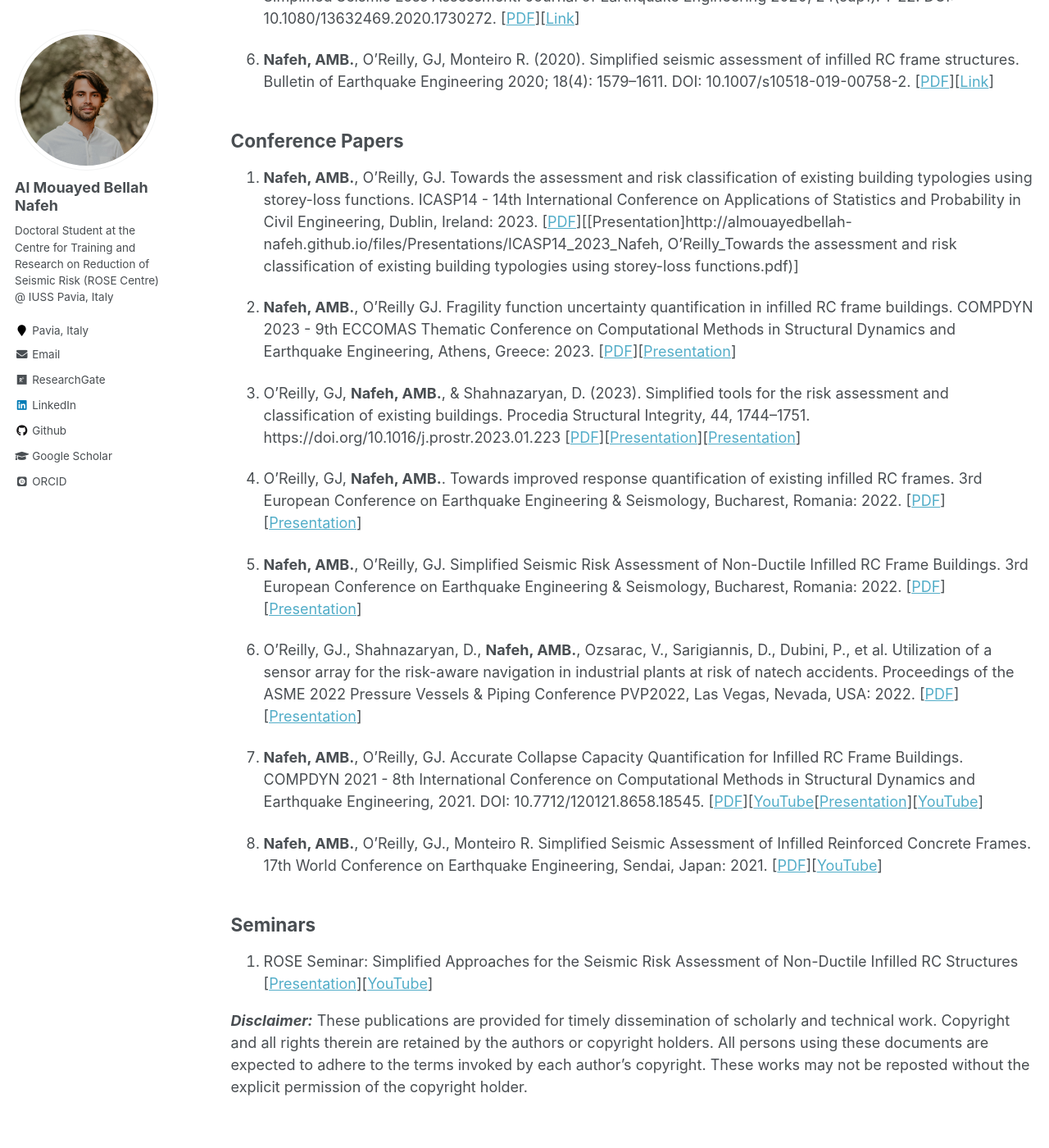
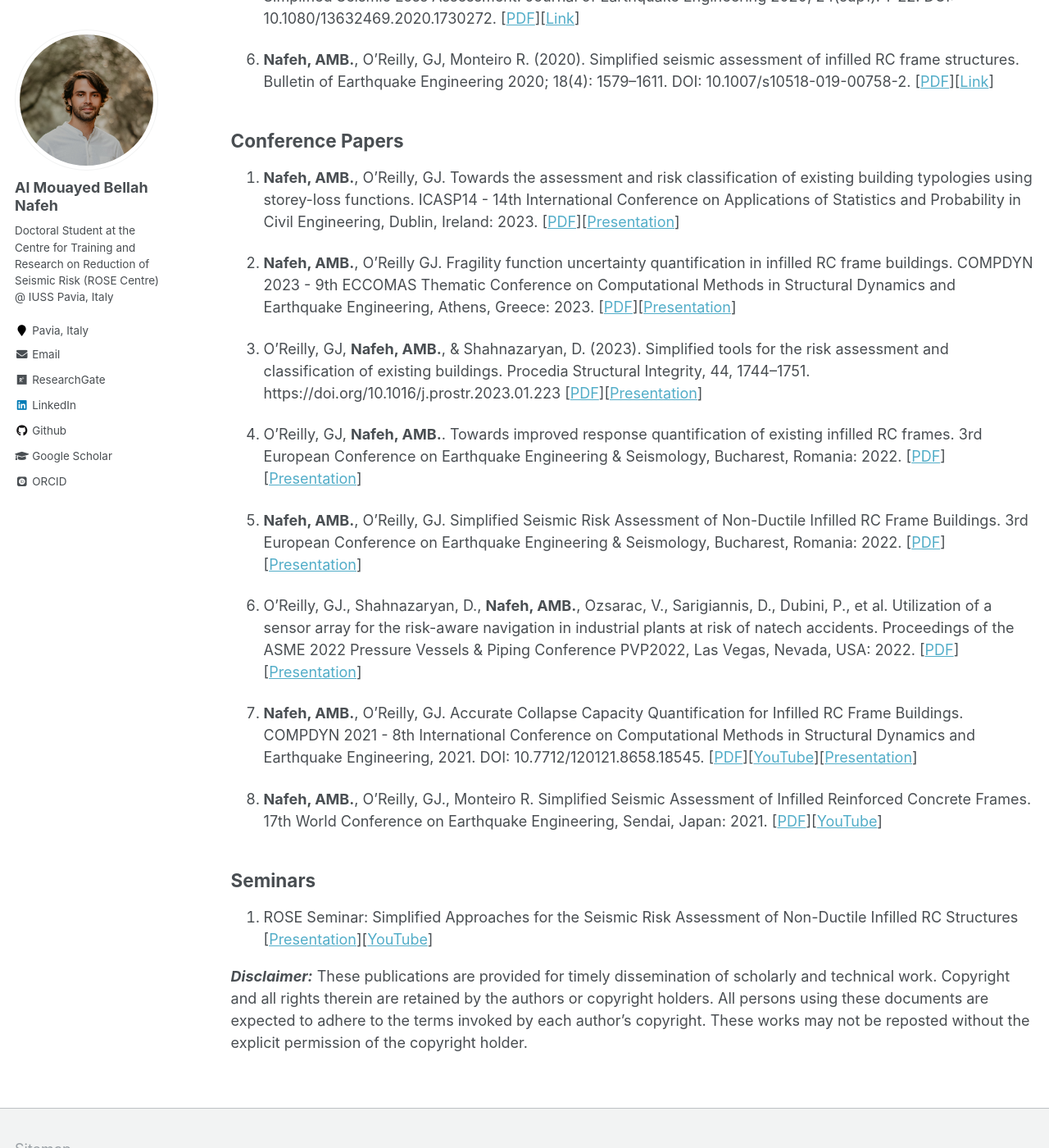
Before and after one commit to almouayedbellah-nafeh/almouayedbellah-nafeh.github.io, a Jekyll site: the page built from _pages/publications.md, in a window 1280 px wide and 1400 px high, scrolled down 699 px. Shown: the whole window at 82% size. Built offline with Jekyll 4.4.1, drawn with Linux system fonts in a browser that asks for light colours; some web fonts are replaced; part of the change alters nothing that is shown.

Commit message:
Update publications.md

```diff
--- a/_pages/publications.md
+++ b/_pages/publications.md
@@ -21,11 +21,11 @@ author_profile: true
 
 ## Conference Papers
 
-1. **Nafeh, AMB.**, O’Reilly, GJ. Towards the assessment and risk classification of existing building typologies using storey-loss functions. ICASP14 - 14th International Conference on Applications of Statistics and Probability in Civil Engineering, Dublin, Ireland: 2023. [[PDF](http://almouayedbellah-nafeh.github.io/files/Conference/2023_Nafeh, O'Reilly_Towards the assessment and risk classification of existing building typologies using storey-loss functions.pdf)][[Presentation]http://almouayedbellah-nafeh.github.io/files/Presentations/ICASP14_2023_Nafeh, O'Reilly_Towards the assessment and risk classification of existing building typologies using storey-loss functions.pdf)]
+1. **Nafeh, AMB.**, O’Reilly, GJ. Towards the assessment and risk classification of existing building typologies using storey-loss functions. ICASP14 - 14th International Conference on Applications of Statistics and Probability in Civil Engineering, Dublin, Ireland: 2023. [[PDF](http://almouayedbellah-nafeh.github.io/files/Conference/2023_Nafeh, O'Reilly_Towards the assessment and risk classification of existing building typologies using storey-loss functions.pdf)][[Presentation](http://almouayedbellah-nafeh.github.io/files/Presentations/ICASP14_2023_Nafeh, O'Reilly_Towards the assessment and risk classification of existing building typologies using storey-loss functions.pdf)]
 
 2. **Nafeh, AMB.**, O’Reilly GJ. Fragility function uncertainty quantification in infilled RC frame buildings. COMPDYN 2023 - 9th ECCOMAS Thematic Conference on Computational Methods in Structural Dynamics and Earthquake Engineering, Athens, Greece: 2023. [[PDF](http://almouayedbellah-nafeh.github.io/files/Conference/2023_Nafeh, O'Reilly_Fragility function uncertainty quantification in infilled RC frame buildings.pdf)][[Presentation](http://almouayedbellah-nafeh.github.io/files/Presentations/COMPDYN_2023_Nafeh, O'Reilly_Fragility function uncertainty quantification in infilled RC frame buildings.pdf)]
 
-3. O’Reilly, GJ, **Nafeh, AMB.**, & Shahnazaryan, D. (2023). Simplified tools for the risk assessment and classification of existing buildings. Procedia Structural Integrity, 44, 1744–1751. https://doi.org/10.1016/j.prostr.2023.01.223 [[PDF](http://almouayedbellah-nafeh.github.io/files/Journal/2023_O'Reilly et al_Simplified tools for the risk assessment and classification of existing buildings.pdf)][[Presentation](http://almouayedbellah-nafeh.github.io/files/Conference/2022_O'Reilly, Nafeh_Towards improved response quantification of existing infilled RC frames.pdf)][[Presentation](http://almouayedbellah-nafeh.github.io/files/Presentations/ANIDIS_2022_O'Reilly et al_Simplified tools for the risk assessment and classification of existing buildings.pdf)]
+3. O’Reilly, GJ, **Nafeh, AMB.**, & Shahnazaryan, D. (2023). Simplified tools for the risk assessment and classification of existing buildings. Procedia Structural Integrity, 44, 1744–1751. https://doi.org/10.1016/j.prostr.2023.01.223 [[PDF](http://almouayedbellah-nafeh.github.io/files/Journal/2023_O'Reilly et al_Simplified tools for the risk assessment and classification of existing buildings.pdf)][[Presentation](http://almouayedbellah-nafeh.github.io/files/Presentations/ANIDIS_2022_O'Reilly et al_Simplified tools for the risk assessment and classification of existing buildings.pdf)]
 
 4. O’Reilly, GJ, **Nafeh, AMB.**. Towards improved response quantification of existing infilled RC frames. 3rd European Conference on Earthquake Engineering & Seismology, Bucharest, Romania: 2022. [[PDF](http://almouayedbellah-nafeh.github.io/files/Conference/2022_O'Reilly, Nafeh_Towards improved response quantification of existing infilled RC frames.pdf)][[Presentation](http://almouayedbellah-nafeh.github.io/files/Presentations/3ECEES_2022_O'Reilly, Nafeh_Towards improved response quantification of existing infilled RC frames.pdf)]
 
@@ -33,12 +33,12 @@ author_profile: true
 
 6. O’Reilly, GJ., Shahnazaryan, D., **Nafeh, AMB.**, Ozsarac, V., Sarigiannis, D., Dubini, P., et al. Utilization of a sensor array for the risk-aware navigation in industrial plants at risk of natech accidents. Proceedings of the ASME 2022 Pressure Vessels & Piping Conference PVP2022, Las Vegas, Nevada, USA: 2022. [[PDF](http://almouayedbellah-nafeh.github.io/files/Conference/2022_O'Reilly et al_Utilization of a sensor array for the risk-aware navigation in industrial plants at risk of NaTech accidents.pdf)][[Presentation](http://almouayedbellah-nafeh.github.io/files/Presentations/ASME PVP_2022_O'Reilly et al_Utilisation of a sensor array for the risk-aware navigation in industrial plants at risk of NaTech accidents.pdf)]
 
-7. **Nafeh, AMB.**, O’Reilly, GJ. Accurate Collapse Capacity Quantification for Infilled RC Frame Buildings. COMPDYN 2021 - 8th International Conference on Computational Methods in Structural Dynamics and Earthquake Engineering, 2021. DOI: 10.7712/120121.8658.18545. [[PDF](http://almouayedbellah-nafeh.github.io/files/Conference/2021_Nafeh, O'Reilly_Accurate collapse capacity quantification for infilled RC frame buildings.pdf)][[YouTube](https://www.youtube.com/watch?v=2krVbWi2U9c&t=6s&ab_channel=ROSECentre)[[Presentation](http://almouayedbellah-nafeh.github.io/files/Conference/Presentations/COMPDYN_2021_Nafeh, O'Reilly_Accurate collapse capacity quantification for infilled RC frame buildings.pdf)][[YouTube](https://www.youtube.com/watch?v=2krVbWi2U9c&t=6s&ab_channel=ROSECentre)]
+7. **Nafeh, AMB.**, O’Reilly, GJ. Accurate Collapse Capacity Quantification for Infilled RC Frame Buildings. COMPDYN 2021 - 8th International Conference on Computational Methods in Structural Dynamics and Earthquake Engineering, 2021. DOI: 10.7712/120121.8658.18545. [[PDF](http://almouayedbellah-nafeh.github.io/files/Conference/2021_Nafeh, O'Reilly_Accurate collapse capacity quantification for infilled RC frame buildings.pdf)][[YouTube](https://www.youtube.com/watch?v=2krVbWi2U9c&t=6s&ab_channel=ROSECentre)][[Presentation](http://almouayedbellah-nafeh.github.io/files/Conference/Presentations/COMPDYN_2021_Nafeh, O'Reilly_Accurate collapse capacity quantification for infilled RC frame buildings.pdf)]
 
 8. **Nafeh, AMB.**, O’Reilly, GJ., Monteiro R. Simplified Seismic Assessment of Infilled Reinforced Concrete Frames. 17th World Conference on Earthquake Engineering, Sendai, Japan: 2021. [[PDF](http://almouayedbellah-nafeh.github.io/files/Conference/2020_Nafeh et al_Simplified seismic assessment of infilled reinforced concrete frame structures.pdf)][[YouTube](https://www.youtube.com/watch?v=i0vAq5z5SIw&t=679s&ab_channel=ROSECentre)]
 
 ## Seminars
 
-1. ROSE Seminar: Simplified Approaches for the Seismic Risk Assessment of Non-Ductile Infilled RC Structures [[Presentation](http://almouayedbellah-nafeh.github.io/files/Conference/Presentations/ROSE-Seminar_2022_Nafeh_Simplified approaches for the risk assessment of non-ductile infilled RC structures)][[YouTube](https://www.youtube.com/watch?v=mjh_JaIeZgw&t=2s&ab_channel=ROSECentre)]
+1. ROSE Seminar: Simplified Approaches for the Seismic Risk Assessment of Non-Ductile Infilled RC Structures [[Presentation](http://almouayedbellah-nafeh.github.io/files/Conference/Presentations/ROSE-Seminar_2022_Nafeh_Simplified approaches for the risk assessment of non-ductile infilled RC structures.pdf)][[YouTube](https://www.youtube.com/watch?v=mjh_JaIeZgw&t=2s&ab_channel=ROSECentre)]
 
 ***Disclaimer:*** These publications are provided for timely dissemination of scholarly and technical work. Copyright and all rights therein are retained by the authors or copyright holders. All persons using these documents are expected to adhere to the terms invoked by each author's copyright. These works may not be reposted without the explicit permission of the copyright holder.
```
